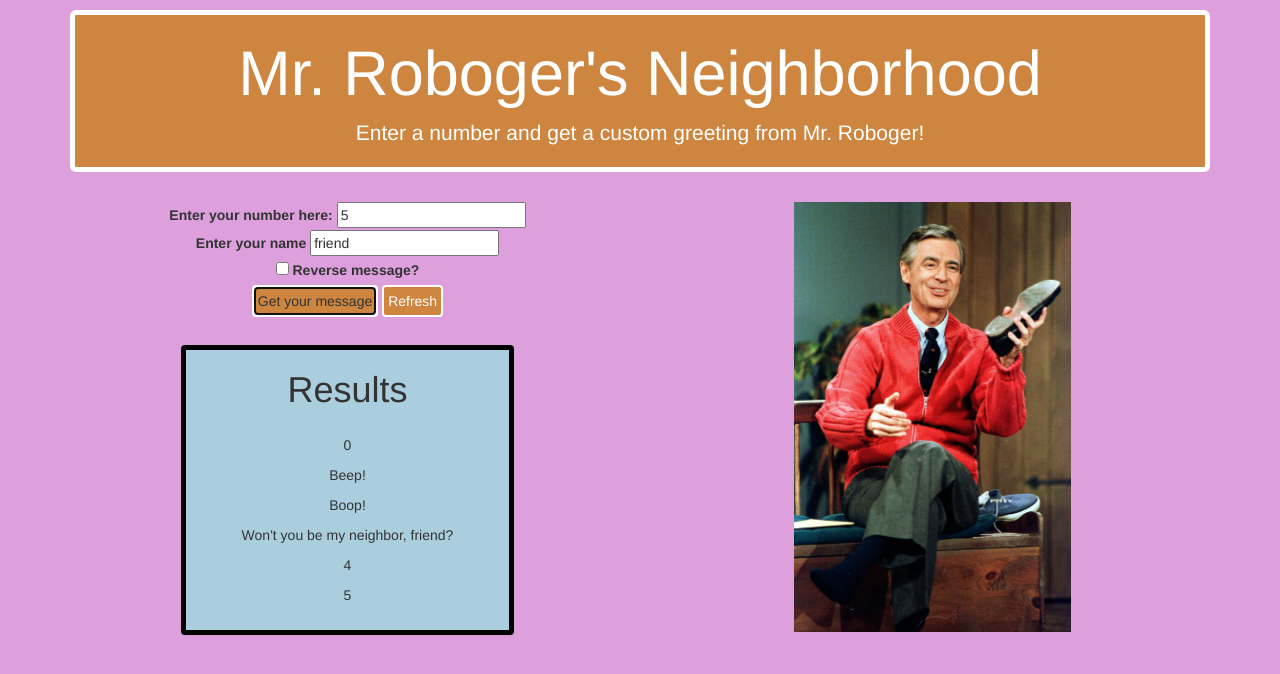
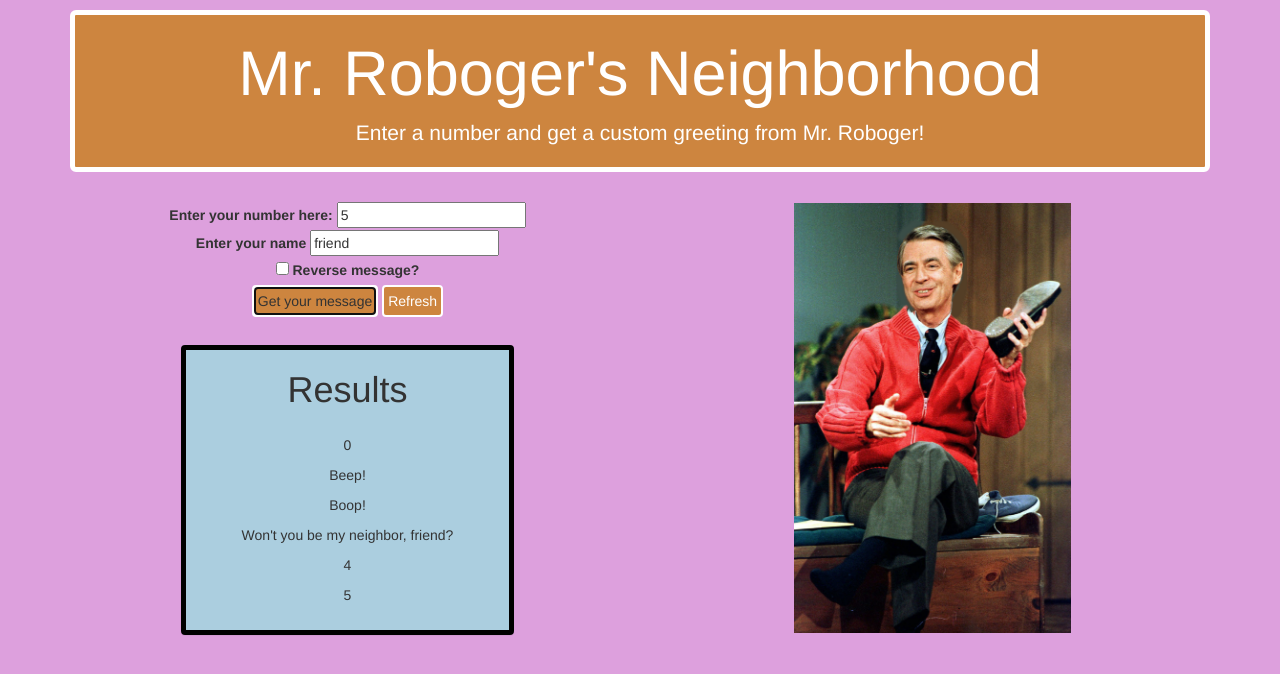
Before and after one commit to djzevenbergen/mr-robogers-neighborhood, a plain HTML site: page index.html in a window 1280 px wide. Both pictures are taken after typing "5" into the empty fields and a click on the button "Get your message". Drawn offline with Linux system fonts and the light colour scheme.

Commit message:
add the head turn

```diff
--- a/css/styles.css
+++ b/css/styles.css
@@ -9,6 +9,11 @@
 
 #resultBox {
   display: none;
+}
+
+#rogers2 {
+  display: none;
+  width: 50%;
 }
 
 #again {
--- a/index.html
+++ b/index.html
@@ -54,6 +54,10 @@
         <img src="img/rogers.jpg" id="rogers">
 
       </div>
+      <div class="col-xs-6">
+        <img src="img/rogers2.jpg" id="rogers2">
+
+      </div>
     </div>
   </div>
 </body>
--- a/js/scripts.js
+++ b/js/scripts.js
@@ -86,6 +86,8 @@ $(document).ready(function () {
 
     printLine(finalArray);
     //$("#output").text(finalArray);
+    $("#rogers").hide();
+    $("#rogers2").show();
     $("#resultBox").fadeIn();
     $("#again").slideDown();
     $("#again").click(function () {
```
Also changed, not shown: img/rogers2.jpg (added).
